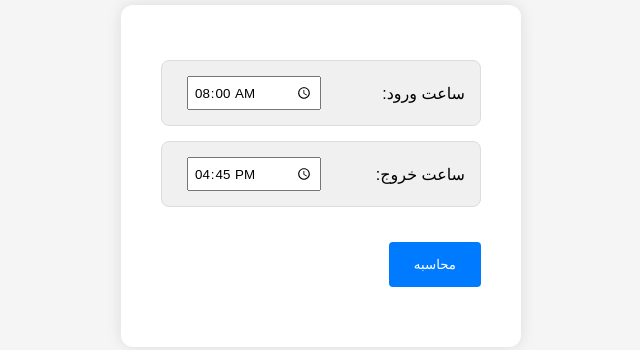
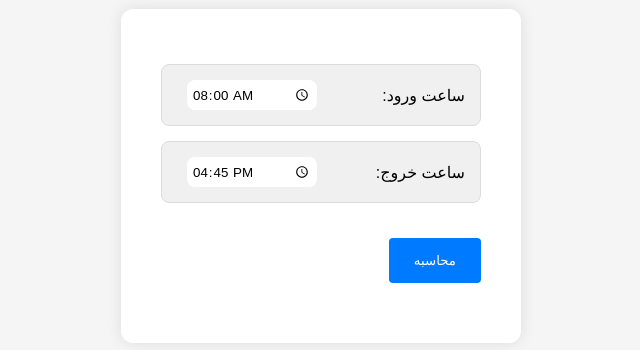
Before and after one commit to mohammad-taghinejad/calculate-working-hours, a plain HTML site: page index.html in a window 1280 px wide. Shown: the part 224-574 px from the top of the page, without its empty margins (319-959 px from the left). Drawn offline with Linux system fonts and the light colour scheme; some packages are replaced by stand-ins of ours; a script that the page names is missing; a web font is replaced by a local one.

```diff
--- a/styles.css
+++ b/styles.css
@@ -58,6 +58,12 @@
   padding: 5px;
   font-family: var(--font_family);
   direction: ltr;
+  border: transparent !important;
+  border-radius: 8px !important;
+  -webkit-border-radius: 8px !important;
+  -moz-border-radius: 8px !important;
+  -ms-border-radius: 8px !important;
+  -o-border-radius: 8px !important;
 }
 
 button {
```
Also changed, not shown: 1 other file.
